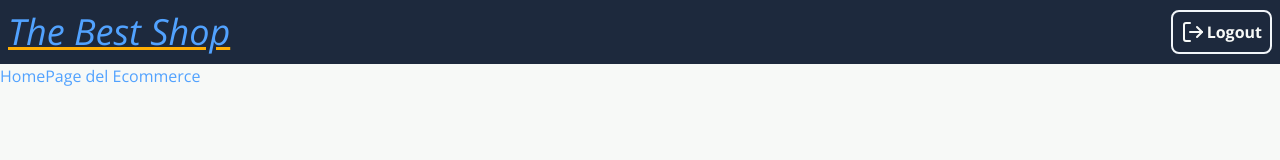
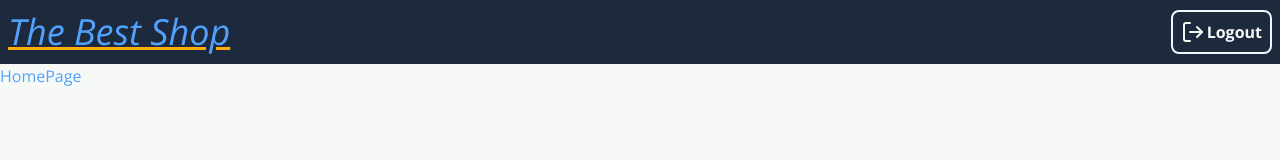
Before and after one commit to gonzagapa/Ecommerce-with-Redux-and-Platzi-Fake-Store-API, a React (Vite) app: page / in a window 1280 px wide. Shown: the top 160 px of the page. Built offline with nearby package versions, Linux system fonts and the light colour scheme.

Commit message:
feat: add routes to products

```diff
--- a/src/app/layout/LayoutPage.tsx
+++ b/src/app/layout/LayoutPage.tsx
@@ -1,8 +1,9 @@
-import { Outlet } from "react-router";
+import {Outlet } from "react-router";
 import { Navbar } from "../../shared/components";
 
 
 export function LayoutPage() {
+
   return (
     <div className="dark:bg-slate-900 bg-baby dark:text-baby text-blue-400
     min-h-screen">
--- /dev/null
+++ b/src/app/page/ErrorPage.tsx
@@ -0,0 +1,7 @@
+
+
+export function ErrorPage() {
+  return (
+    <div>ErrorPage</div>
+  )
+}
--- a/src/app/routes/AppRoutes.tsx
+++ b/src/app/routes/AppRoutes.tsx
@@ -7,8 +7,9 @@ export function AppRoutes() {
     <BrowserRouter>
     <Routes>
       <Route element={<LayoutPage/>}>
-          <Route path="/" element={<ProductRoutes/>}/>
+          <Route path="/*" element={<ProductRoutes/>}/>
           <Route path="/auth/*" element={<AuthRoutes/>}/>
+
       </Route>
     </Routes>
     </BrowserRouter>
--- /dev/null
+++ b/src/products/pages/AboutPage.tsx
@@ -0,0 +1,7 @@
+
+
+export function AboutPage() {
+  return (
+    <div>AboutPage</div>
+  )
+}
--- /dev/null
+++ b/src/products/pages/HomePage.tsx
@@ -0,0 +1,6 @@
+
+export function HomePage() {
+  return (
+    <div>HomePage</div>
+  )
+}
--- /dev/null
+++ b/src/products/pages/PrivatePages.tsx
@@ -0,0 +1,13 @@
+import { Outlet } from "react-router";
+
+
+export function PrivatePages() {
+
+
+
+  return (
+    <>
+        <Outlet/>
+    </>
+  )
+}
--- /dev/null
+++ b/src/products/pages/index.ts
@@ -0,0 +1 @@
+export * from './HomePage';
--- a/src/products/routes/ProductRoutes.tsx
+++ b/src/products/routes/ProductRoutes.tsx
@@ -1,5 +1,18 @@
+import { Route, Routes } from "react-router";
+import { HomePage } from "../pages";
+import { PrivatePages } from "../pages/PrivatePages";
+import { AboutPage } from "../pages/AboutPage";
+import { ErrorPage } from "../../app/page/ErrorPage";
+
 export function ProductRoutes() {
   return (
-    <h1>HomePage del Ecommerce</h1>
+    <Routes>
+      <Route element={<PrivatePages/>}>
+        <Route index element={<HomePage/>}/>
+        <Route path="about" element={<AboutPage/>}/>
+
+        <Route path="/*" element={<ErrorPage/>}/>
+      </Route>
+    </Routes>
   )
 }
```
